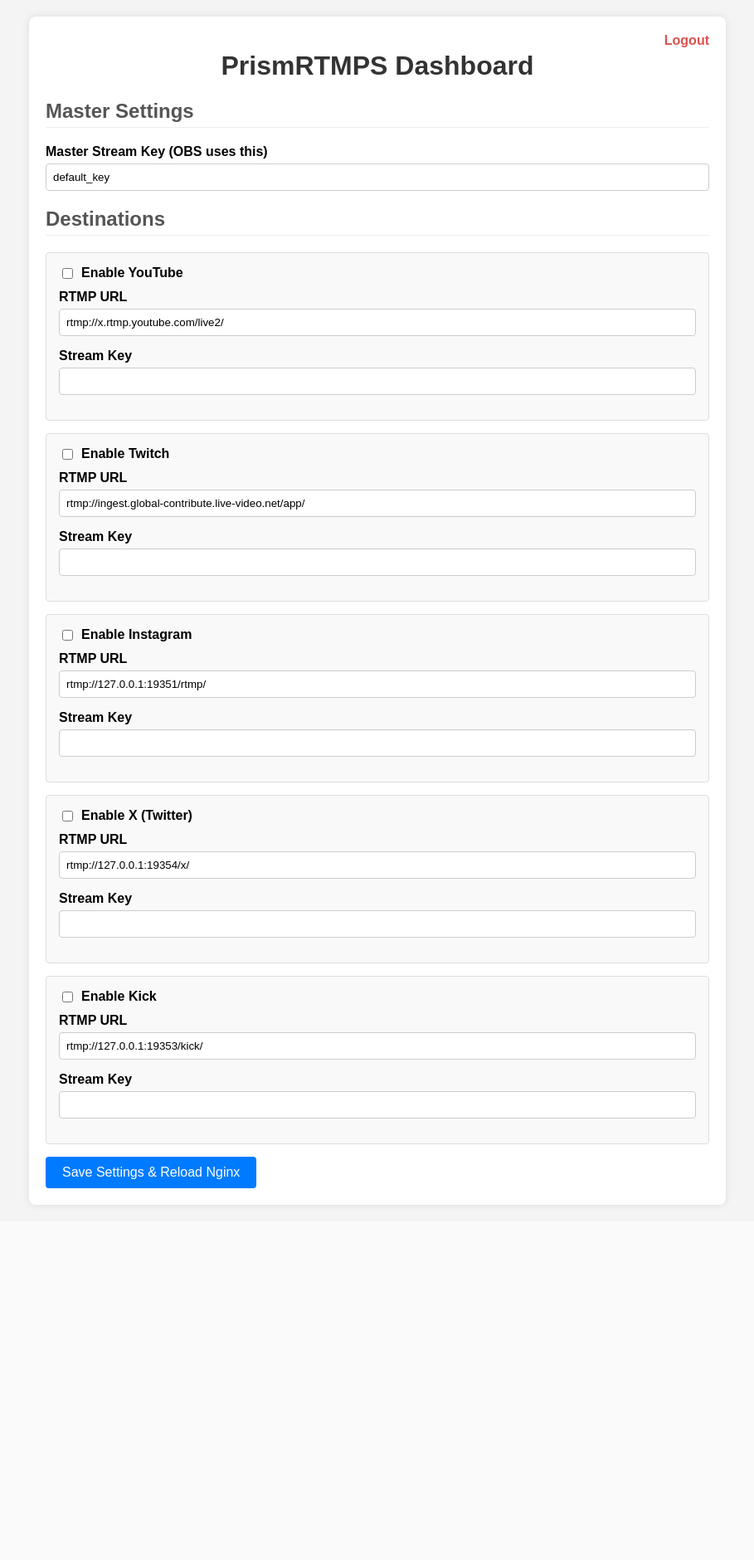
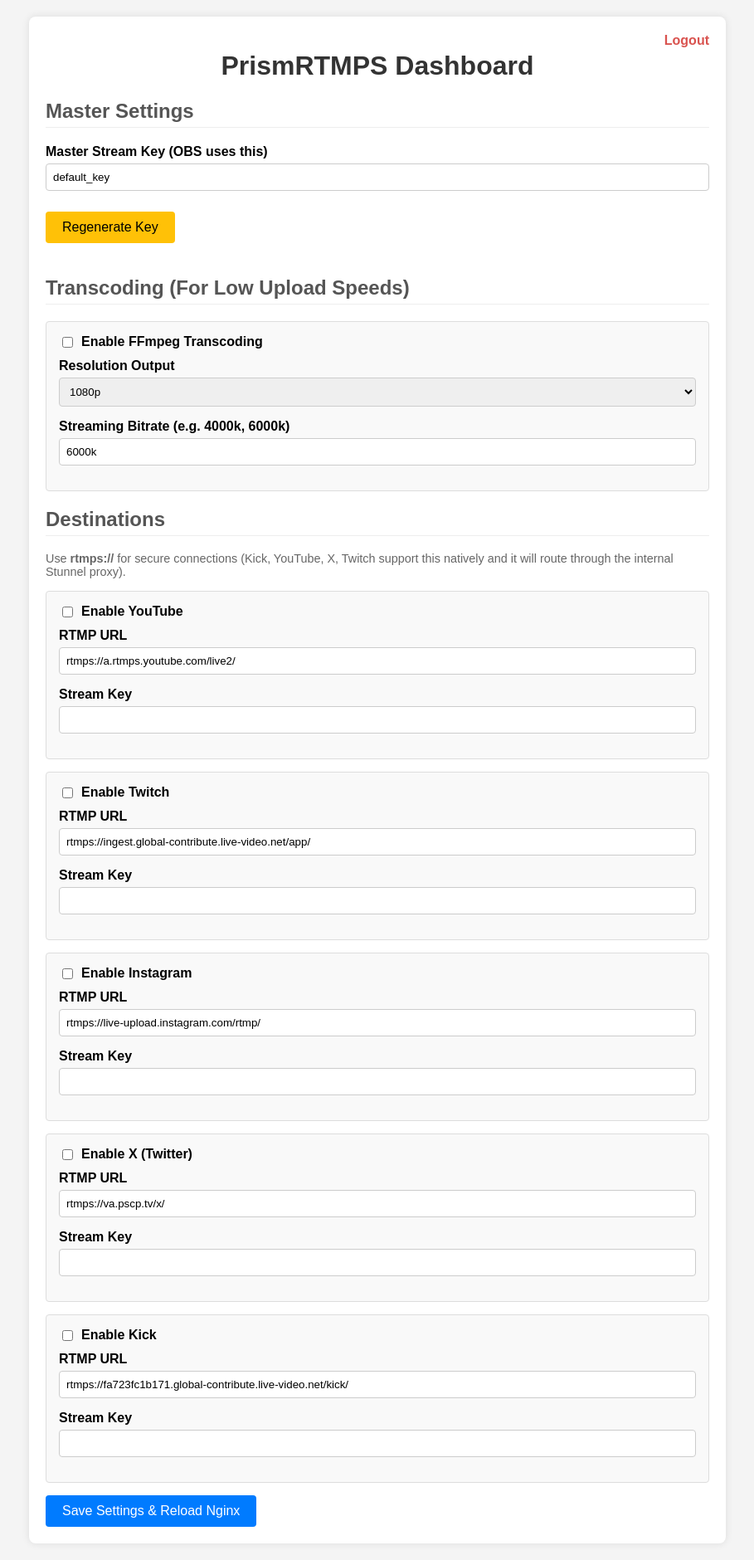
Before and after one commit to cookiebaits/ckerestrm, a Flask app: page / in a window 1280 px wide. Shown: the whole page at 83% size, without its empty margins (185-1094 px from the left). Before the commit the page ends 1455 px from the top, so only its background shows below. Run offline with Flask 3, Linux system fonts and the light colour scheme; the visitor is signed in with stand-in values (Sample User, id 1); data comes from the database, SQL or seed files in the repository.

Commit message:
feat: optimize stream stability and support RTMPS/Transcoding
- Added `ffmpeg` to Docker image to enable stream transcoding.
- Modified Nginx config (`nginx.conf.template`) for lower chunk size (`4096`), dropped idle publishers, and added stream sync settings.
- Updated `app.py` UI and DB to support transcoding resolution and bitrates via FFmpeg.
- Refactored outbound stream URL handling to parse `rtmps://` endpoints dynamically and automatically generate stunnel configurations for secure stream publishing.
- Added a "Regenerate Key" UI element to instantly create strong random stream keys.

Co-authored-by: cookiebaits <186959723+cookiebaits@users.noreply.github.com>

```diff
--- a/app/app.py
+++ b/app/app.py
@@ -12,6 +12,7 @@ NGINX_TEMPLATE = '/etc/nginx/nginx.conf.template'
 ADMIN_USERNAME = os.environ.get('ADMIN_USERNAME', 'admin')
 ADMIN_PASSWORD = os.environ.get('ADMIN_PASSWORD', 'password')
 
+import urllib.parse
 def get_db_connection():
     conn = sqlite3.connect(DB_PATH)
     conn.row_factory = sqlite3.Row
@@ -19,32 +20,134 @@ def get_db_connection():
 
 def init_db():
     conn = get_db_connection()
+
+    # Try adding new columns if they don't exist (SQLite doesn't have IF NOT EXISTS for columns, so we catch the exception)
+    try:
+        conn.execute("ALTER TABLE settings ADD COLUMN transcode_active INTEGER DEFAULT 0")
+        conn.execute("ALTER TABLE settings ADD COLUMN resolution TEXT DEFAULT '1080'")
+        conn.execute("ALTER TABLE settings ADD COLUMN bitrate TEXT DEFAULT '6000k'")
+    except sqlite3.OperationalError:
+        pass
+
     conn.execute('''
         CREATE TABLE IF NOT EXISTS settings (
             id INTEGER PRIMARY KEY AUTOINCREMENT,
             master_stream_key TEXT DEFAULT 'default_key',
-            youtube_url TEXT DEFAULT 'rtmp://x.rtmp.youtube.com/live2/',
+            transcode_active INTEGER DEFAULT 0,
+            resolution TEXT DEFAULT '1080',
+            bitrate TEXT DEFAULT '6000k',
+            youtube_url TEXT DEFAULT 'rtmps://a.rtmps.youtube.com/live2/',
             youtube_key TEXT DEFAULT '',
             youtube_active INTEGER DEFAULT 0,
-            twitch_url TEXT DEFAULT 'rtmp://ingest.global-contribute.live-video.net/app/',
+            twitch_url TEXT DEFAULT 'rtmps://ingest.global-contribute.live-video.net/app/',
             twitch_key TEXT DEFAULT '',
             twitch_active INTEGER DEFAULT 0,
-            instagram_url TEXT DEFAULT 'rtmp://127.0.0.1:19351/rtmp/',
+            instagram_url TEXT DEFAULT 'rtmps://live-upload.instagram.com/rtmp/',
             instagram_key TEXT DEFAULT '',
             instagram_active INTEGER DEFAULT 0,
-            x_url TEXT DEFAULT 'rtmp://127.0.0.1:19354/x/',
+            x_url TEXT DEFAULT 'rtmps://va.pscp.tv/x/',
             x_key TEXT DEFAULT '',
             x_active INTEGER DEFAULT 0,
-            kick_url TEXT DEFAULT 'rtmp://127.0.0.1:19353/kick/',
+            kick_url TEXT DEFAULT 'rtmps://fa723fc1b171.global-contribute.live-video.net/kick/',
             kick_key TEXT DEFAULT '',
             kick_active INTEGER DEFAULT 0
         )
     ''')
     row = conn.execute('SELECT * FROM settings').fetchone()
     if row is None:
-        conn.execute('INSERT INTO settings (master_stream_key) VALUES (?)', ('default_key',))
+        conn.execute('''INSERT INTO settings (
+            master_stream_key,
+            youtube_url, twitch_url, instagram_url, x_url, kick_url
+        ) VALUES (?, ?, ?, ?, ?, ?)''', (
+            'default_key',
+            'rtmps://a.rtmps.youtube.com/live2/',
+            'rtmps://ingest.global-contribute.live-video.net/app/',
+            'rtmps://live-upload.instagram.com/rtmp/',
+            'rtmps://va.pscp.tv/x/',
+            'rtmps://fa723fc1b171.global-contribute.live-video.net/kick/'
+        ))
     conn.commit()
     conn.close()
+
+def generate_stunnel_conf(settings):
+    platforms = ['youtube', 'twitch', 'instagram', 'x', 'kick']
+    base_port = 19360
+    stunnel_mappings = {}
+
+    for idx, p in enumerate(platforms):
+        if settings[f'{p}_active']:
+            url = settings[f'{p}_url']
+            if url.startswith('rtmps://'):
+                parsed = urllib.parse.urlparse(url)
+                host = parsed.hostname
+                port = parsed.port if parsed.port else 443
+                local_port = base_port + idx
+
+                # Write stunnel config for this platform
+                conf_content = f"[{p}-live]\nclient=yes\naccept=127.0.0.1:{local_port}\nconnect={host}:{port}\n"
+                try:
+                    with open(f"/etc/stunnel/conf.d/{p}.conf", "w") as f:
+                        f.write(conf_content)
+                except Exception as e:
+                    app.logger.error(f"Failed to write stunnel conf for {p}: {e}")
+
+                # Store mapping so Nginx can push to it
+                path = parsed.path.lstrip('/')
+                stunnel_mappings[p] = f"rtmp://127.0.0.1:{local_port}/{path}"
+
+    try:
+        # Reload stunnel4 via SIGHUP
+        subprocess.run(['pkill', '-HUP', 'stunnel4'], check=False)
+    except Exception:
+        pass
+
+    return stunnel_mappings
+
+def _build_nginx_conf(settings, stunnel_mappings):
+    push_directives = []
+    platforms = ['youtube', 'twitch', 'instagram', 'x', 'kick']
+    for p in platforms:
+        if settings[f'{p}_active']:
+            url = settings[f'{p}_url']
+            key = settings[f'{p}_key']
+            if not url or not key:
+                continue
+
+            if url.startswith('rtmps://') and p in stunnel_mappings:
+                actual_url = stunnel_mappings[p]
+                if not actual_url.endswith('/'):
+                    actual_url += '/'
+                push_directives.append(f"            push {actual_url}{key};")
+            else:
+                if not url.endswith('/'):
+                    url += '/'
+                push_directives.append(f"            push {url}{key};")
+
+    push_block = "\n".join(push_directives)
+
+    try:
+        with open(NGINX_TEMPLATE, 'r') as f:
+            template = f.read()
+
+        if settings['transcode_active']:
+            new_conf = template.replace('# PUSH_DIRECTIVES', "")
+            new_conf = new_conf.replace('# OUT_PUSH_DIRECTIVES', push_block)
+
+            res_map = {'1080': '1920x1080', '720': '1280x720'}
+            res = res_map.get(settings['resolution'], '1920x1080')
+            bitrate = settings['bitrate']
+            ffmpeg_exec = f"exec ffmpeg -i rtmp://127.0.0.1:1935/live/$name -c:v libx264 -preset veryfast -b:v {bitrate} -maxrate {bitrate} -bufsize {bitrate} -s {res} -c:a aac -b:a 128k -f flv rtmp://127.0.0.1:1935/out/$name;"
+            new_conf = new_conf.replace('# FFMPEG_EXEC', ffmpeg_exec)
+        else:
+            new_conf = template.replace('# PUSH_DIRECTIVES', push_block)
+            new_conf = new_conf.replace('# OUT_PUSH_DIRECTIVES', "")
+            new_conf = new_conf.replace('# FFMPEG_EXEC', "")
+
+        with open(NGINX_CONF, 'w') as f:
+            f.write(new_conf)
+
+    except Exception as e:
+        app.logger.error(f"Failed to generate nginx config: {e}")
 
 def generate_nginx_conf():
     conn = get_db_connection()
@@ -54,34 +157,16 @@ def generate_nginx_conf():
     if not settings:
         return
 
-    push_directives = []
-    platforms = ['youtube', 'twitch', 'instagram', 'x', 'kick']
-    for p in platforms:
-        if settings[f'{p}_active']:
-            url = settings[f'{p}_url']
-            key = settings[f'{p}_key']
-            if url and key:
-                push_directives.append(f"            push {url}{key};")
-
-    push_block = "\n".join(push_directives)
+    stunnel_mappings = generate_stunnel_conf(settings)
+    _build_nginx_conf(settings, stunnel_mappings)
 
     try:
-        with open(NGINX_TEMPLATE, 'r') as f:
-            template = f.read()
-
-        new_conf = template.replace('# PUSH_DIRECTIVES', push_block)
-
-        with open(NGINX_CONF, 'w') as f:
-            f.write(new_conf)
-
-        # Reload Nginx
         subprocess.run(['nginx', '-s', 'reload'], check=True)
     except Exception as e:
-        app.logger.error(f"Failed to generate nginx config or reload: {e}")
+        app.logger.error(f"Failed to reload nginx: {e}")
 
 def init_db_and_conf():
     init_db()
-    # Generate config without reloading nginx (used by entrypoint)
     conn = get_db_connection()
     settings = conn.execute('SELECT * FROM settings ORDER BY id DESC LIMIT 1').fetchone()
     conn.close()
@@ -89,25 +174,8 @@ def init_db_and_conf():
     if not settings:
         return
 
-    push_directives = []
-    platforms = ['youtube', 'twitch', 'instagram', 'x', 'kick']
-    for p in platforms:
-        if settings[f'{p}_active']:
-            url = settings[f'{p}_url']
-            key = settings[f'{p}_key']
-            if url and key:
-                push_directives.append(f"            push {url}{key};")
-
-    push_block = "\n".join(push_directives)
-
-    try:
-        with open(NGINX_TEMPLATE, 'r') as f:
-            template = f.read()
-        new_conf = template.replace('# PUSH_DIRECTIVES', push_block)
-        with open(NGINX_CONF, 'w') as f:
-            f.write(new_conf)
-    except Exception as e:
-        app.logger.error(f"Failed to generate initial nginx config: {e}")
+    stunnel_mappings = generate_stunnel_conf(settings)
+    _build_nginx_conf(settings, stunnel_mappings)
 
 @app.route('/login', methods=['GET', 'POST'])
 def login():
@@ -144,6 +212,10 @@ def save():
     platforms = ['youtube', 'twitch', 'instagram', 'x', 'kick']
     updates = {'master_stream_key': master_stream_key}
 
+    updates['transcode_active'] = 1 if request.form.get('transcode_active') else 0
+    updates['resolution'] = request.form.get('resolution', '1080')
+    updates['bitrate'] = request.form.get('bitrate', '6000k')
+
     for p in platforms:
         updates[f'{p}_url'] = request.form.get(f'{p}_url', '')
         updates[f'{p}_key'] = request.form.get(f'{p}_key', '')
@@ -153,6 +225,7 @@ def save():
     conn.execute('''
         UPDATE settings SET
             master_stream_key = ?,
+            transcode_active = ?, resolution = ?, bitrate = ?,
             youtube_url = ?, youtube_key = ?, youtube_active = ?,
             twitch_url = ?, twitch_key = ?, twitch_active = ?,
             instagram_url = ?, instagram_key = ?, instagram_active = ?,
@@ -160,6 +233,7 @@ def save():
             kick_url = ?, kick_key = ?, kick_active = ?
     ''', (
         updates['master_stream_key'],
+        updates['transcode_active'], updates['resolution'], updates['bitrate'],
         updates['youtube_url'], updates['youtube_key'], updates['youtube_active'],
         updates['twitch_url'], updates['twitch_key'], updates['twitch_active'],
         updates['instagram_url'], updates['instagram_key'], updates['instagram_active'],
@@ -189,6 +263,23 @@ def validate():
 
     return Response('Invalid stream key', status=403)
 
+@app.route('/regenerate_key', methods=['POST'])
+def regenerate_key():
+    if not session.get('logged_in'):
+        return redirect(url_for('login'))
+
+    import secrets
+    import string
+    alphabet = string.ascii_letters + string.digits
+    new_key = "live_" + ''.join(secrets.choice(alphabet) for i in range(24))
+
+    conn = get_db_connection()
+    conn.execute('UPDATE settings SET master_stream_key = ?', (new_key,))
+    conn.commit()
+    conn.close()
+
+    return redirect(url_for('dashboard'))
+
 @app.route('/health')
 def health():
     return "OK"
--- a/app/templates/index.html
+++ b/app/templates/index.html
@@ -23,14 +23,42 @@
     <div class="container">
         <a href="{{ url_for('logout') }}" class="logout">Logout</a>
         <h1>PrismRTMPS Dashboard</h1>
+            <h2>Master Settings</h2>
+            <div class="form-group" style="display:flex; gap:10px;">
+                <form method="POST" action="{{ url_for('save') }}" style="flex-grow:1;">
+                    <label>Master Stream Key (OBS uses this)</label>
+                    <input type="text" name="master_stream_key" value="{{ settings.master_stream_key }}" required style="margin-bottom:10px;">
+            </div>
+
+            <form method="POST" action="{{ url_for('regenerate_key') }}" style="display:inline;">
+                <input type="submit" value="Regenerate Key" style="background-color:#ffc107; color:black; margin-bottom: 20px;">
+            </form>
+
         <form method="POST" action="{{ url_for('save') }}">
-            <h2>Master Settings</h2>
-            <div class="form-group">
-                <label>Master Stream Key (OBS uses this)</label>
-                <input type="text" name="master_stream_key" value="{{ settings.master_stream_key }}" required>
+            <!-- Re-add the master stream key as a hidden field so it saves correctly if the user hits save -->
+            <input type="hidden" name="master_stream_key" value="{{ settings.master_stream_key }}">
+
+            <h2>Transcoding (For Low Upload Speeds)</h2>
+            <div class="platform-group">
+                <div class="checkbox-group">
+                    <input type="checkbox" id="transcode_active" name="transcode_active" {% if settings.transcode_active %}checked{% endif %}>
+                    <label for="transcode_active" style="display:inline; margin:0;">Enable FFmpeg Transcoding</label>
+                </div>
+                <div class="form-group">
+                    <label>Resolution Output</label>
+                    <select name="resolution" style="width: 100%; padding: 8px; border: 1px solid #ccc; border-radius: 4px;">
+                        <option value="1080" {% if settings.resolution == '1080' %}selected{% endif %}>1080p</option>
+                        <option value="720" {% if settings.resolution == '720' %}selected{% endif %}>720p</option>
+                    </select>
+                </div>
+                <div class="form-group">
+                    <label>Streaming Bitrate (e.g. 4000k, 6000k)</label>
+                    <input type="text" name="bitrate" value="{{ settings.bitrate }}">
+                </div>
             </div>
 
             <h2>Destinations</h2>
+            <p style="font-size: 0.9em; color: #666;">Use <b>rtmps://</b> for secure connections (Kick, YouTube, X, Twitch support this natively and it will route through the internal Stunnel proxy).</p>
 
             {% set platforms = [
                 ('YouTube', 'youtube'),
```
Also changed, not shown: 2 other files.
